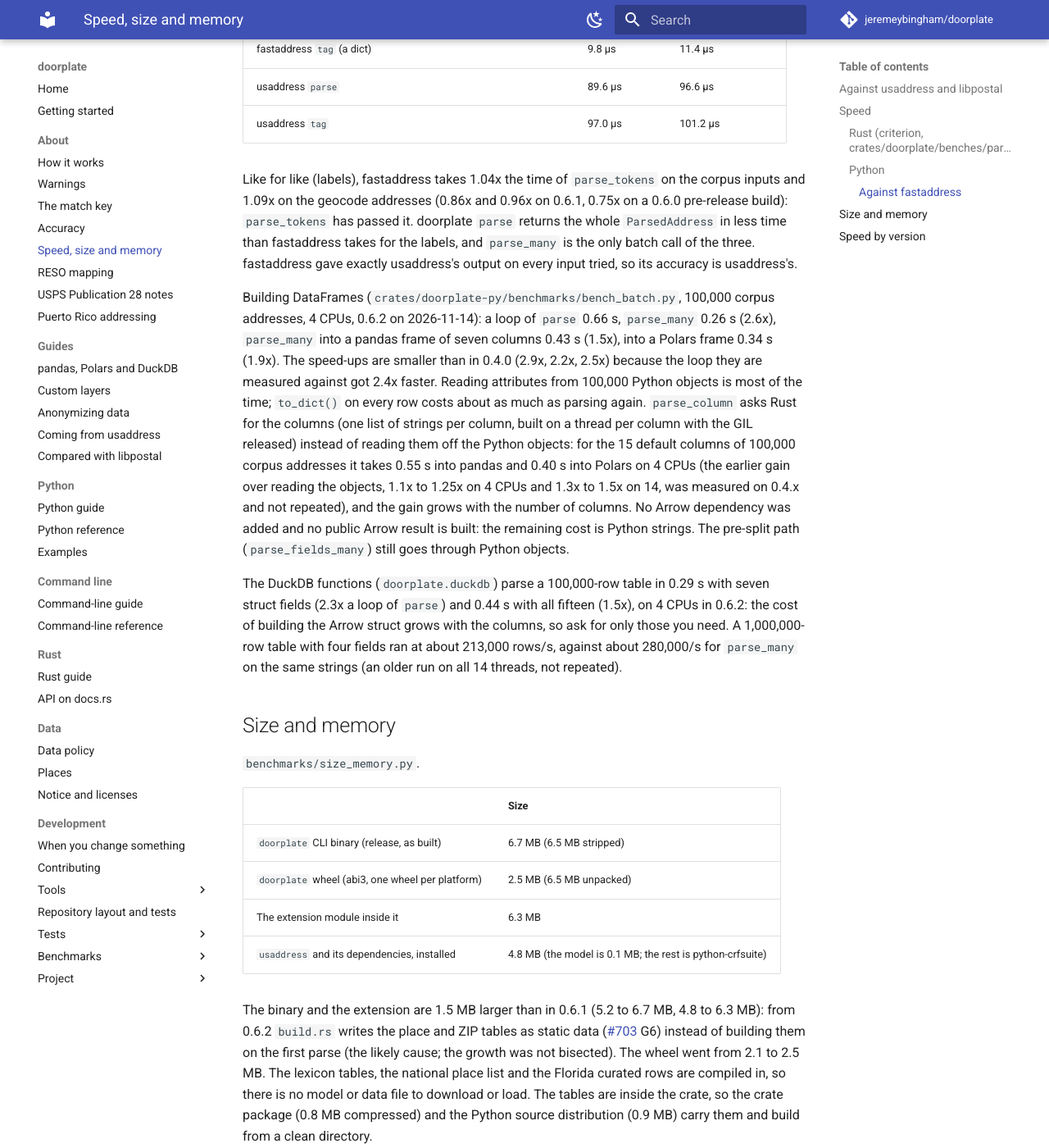
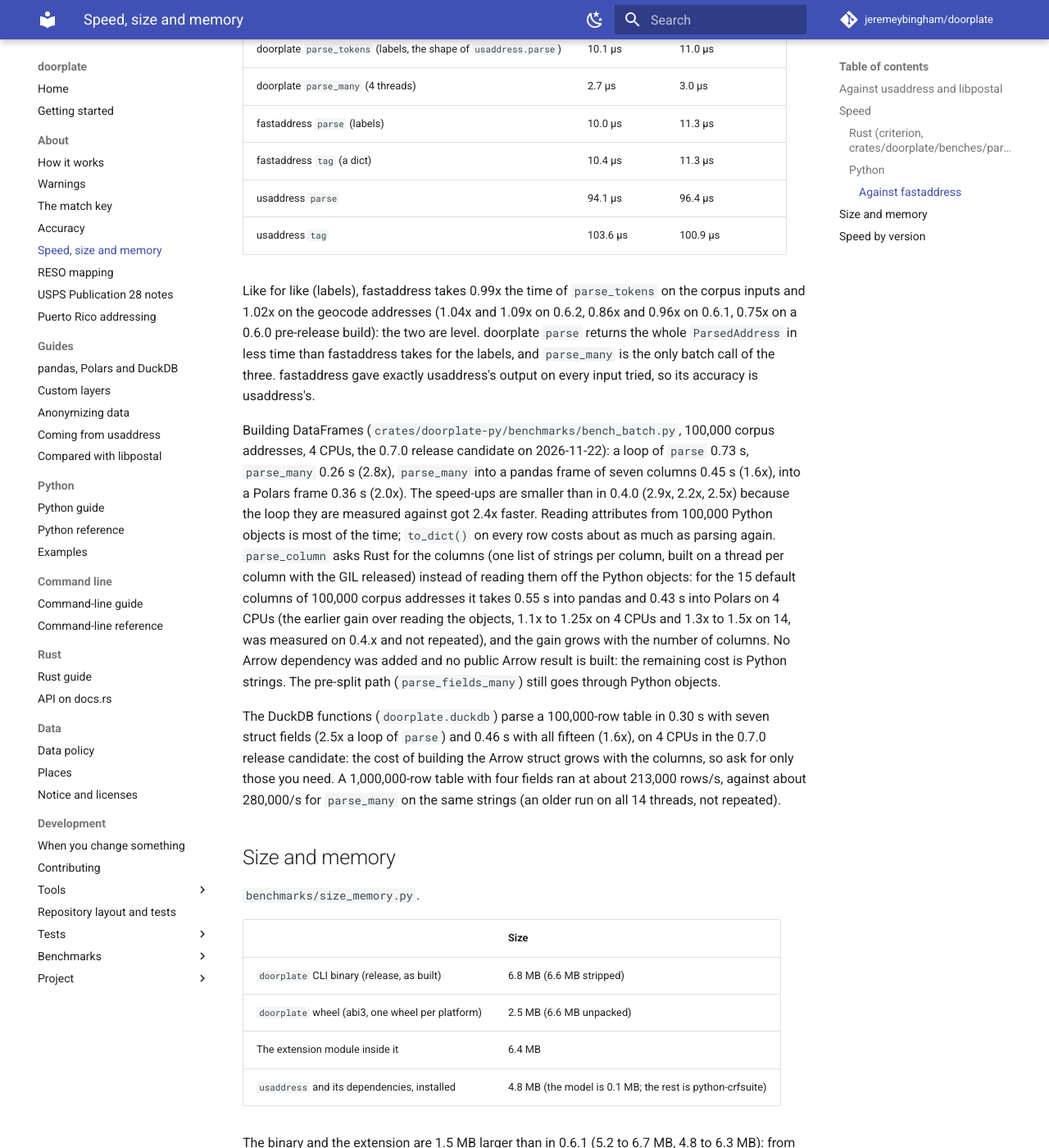
Before and after one commit to jeremeybingham/doorplate, an MkDocs documentation site: the page built from docs/speed-and-size.md, in a window 1280 px wide and 1400 px high, scrolled down 3319 px. Shown: the whole window at 82% size. Built offline with MkDocs 1.6.1 and Material for MkDocs 9.7.7, drawn with Linux system fonts in a browser that asks for light colours; comment, search, counter and statistics services are not loaded; some of the changed text lies outside the part shown.

Commit message:
Figures for the 0.7.0 release candidate (41c95be)
Benchmark suite v1 and v2, the private twin, accuracy.py, the geocode
track, oneline_fl, nad_score, speed (criterion, Python, fastaddress,
batch, DuckDB, the engine retake with callgrind) and size and memory,
measured on 41c95be on 2026-11-22. The showdown headline is provisional:
a scratch wheel of the candidate scored with the usaddress and libpostal
predictions of the 2026-11-16 run.

The suite's key-stability label now names k6.

Co-Authored-By: Claude Opus 5.5 <noreply@anthropic.com>

```diff
--- a/docs/speed-and-size.md
+++ b/docs/speed-and-size.md
@@ -4,8 +4,8 @@ The headline is the [parser showdown](#against-usaddress-and-libpostal)'s cost t
 timed on the same strings in one session. The sections after it are doorplate's own measurements, in more detail and by
 build: Rust, Python, DataFrames, size and memory, and speed by version.
 
-**Builds.** 0.6.2 (`041c38d`, the parser code of the release), measured 2026-11-14, unless a table names another build
-(the command-line, DataFrame and DuckDB figures were not re-run for the release). One machine (Intel Core i9-9900K, Linux
+**Builds.** The 0.7.0 release candidate (`41c95be`), measured 2026-11-22, unless a table names another build
+(the command-line figure was not re-run). One machine (Intel Core i9-9900K, Linux
 on WSL2), so read the ratios. Accuracy is on [Benchmarks: accuracy](benchmarks.md); how to rerun these scripts and
 profile the engine is in [Running the benchmarks](running-benchmarks.md).
 
@@ -32,6 +32,11 @@ the adapter.
 - **0.6.2 is faster.** The showdown's [releases appendix](https://github.com/jeremeybingham/address-parser-showdown/blob/main/report/RELEASES.md)
   timed 0.6.2 at 113,315 strings per second in one process and 317,934 in four, in a session of its own (usaddress and
   libpostal were not re-timed there). doorplate's own figures for 0.6.2 follow.
+- **0.7.0 (provisional).** A scratch build of the 0.7.0 release candidate (wheel `523212dd`, `41c95be`), timed by the
+  same appendix script in a session of its own, made 101,625 strings per second in one process and 316,432 in four
+  (usaddress and libpostal not re-timed). That is 10% below 0.6.2 in one process and level in four; the engine retake
+  [below](#speed-by-version) puts the cost of the 0.7.0 rules at 4.3% more instructions and 7% more time per parse, and
+  the rest is within this machine's spread.
 - These figures time one string per call. doorplate's batch call, `parse_many`, runs on several threads in one process
   with the GIL released ([Python](#python) below); neither of the others has one.
 
@@ -39,25 +44,25 @@ the adapter.
 
 ### Rust (criterion, `crates/doorplate/benches/parse.rs`)
 
-0.6.2 (`041c38d`), 2026-11-14. Median of a measurement run, one thread unless noted, unpinned (it varies by several percent from run to run).
+0.7.0 release candidate (`41c95be`), 2026-11-22. Median of a measurement run, one thread unless noted, unpinned (it varies by several percent from run to run).
 
 | Benchmark | Time |
 |---|---|
-| `parse`, street only (`1305 SUNWOOD DR`) | 1.9 µs |
-| `parse`, PO box | 3.4 µs |
+| `parse`, street only (`1305 SUNWOOD DR`) | 2.0 µs |
+| `parse`, PO box | 3.3 µs |
 | `parse`, military | 2.7 µs |
 | `parse`, highway | 3.3 µs |
-| `parse_fields` (street, city, state, ZIP) | 5.0 µs |
-| `parse`, unit and ZIP+4 | 4.3 µs |
-| `parse`, full one line | 4.5 µs |
-| The corpus inputs, one by one | 9.6 ms |
-| The same, `parse_many` (rayon, 14 threads) | 2.1 ms |
-| `to_usps` | 0.59 µs |
+| `parse_fields` (street, city, state, ZIP) | 5.4 µs |
+| `parse`, unit and ZIP+4 | 4.6 µs |
+| `parse`, full one line | 4.6 µs |
+| The corpus inputs, one by one | 9.5 ms |
+| The same, `parse_many` (rayon, 14 threads) | 1.9 ms |
+| `to_usps` | 0.60 µs |
 | `to_reso` | 1.16 µs |
-| `key` | 0.30 µs |
-| `slug` | 0.78 µs |
+| `key` | 0.37 µs |
+| `slug` | 0.79 µs |
 
-Parsing is the biggest cost; each emitter takes 0.3 to 1.2 µs against 2 to 5 µs
+Parsing is the biggest cost; each emitter takes 0.4 to 1.2 µs against 2 to 5 µs
 for a parse, and a `ParsedAddress` builds them only when asked.
 
 The command-line tool: `doorplate parse-file` over 440,288 distinct Florida
@@ -74,17 +79,17 @@ The suite's own `speed` command (`python benchmarks/suite.py speed`, [below](#sp
 
 | | Corpus inputs | Geocode addresses |
 |---|---|---|
-| doorplate `parse` | 6.6 µs | 7.5 µs |
-| doorplate `parse`, then `key()` and `to_usps()` | 9.3 µs | 10.8 µs |
-| doorplate `tag` | 9.3 µs | 10.5 µs |
-| doorplate `parse_tokens` | 9.2 µs | 10.5 µs |
-| doorplate `parse_many` (14 threads) | 1.5 µs | 1.7 µs |
-| usaddress `parse` | 90.6 µs | 97.0 µs |
-| usaddress `tag` | 98.4 µs | 101.2 µs |
+| doorplate `parse` | 7.2 µs | 8.0 µs |
+| doorplate `parse`, then `key()` and `to_usps()` | 10.3 µs | 11.6 µs |
+| doorplate `tag` | 10.1 µs | 11.0 µs |
+| doorplate `parse_tokens` | 9.9 µs | 10.9 µs |
+| doorplate `parse_many` (14 threads) | 1.6 µs | 1.8 µs |
+| usaddress `parse` | 94.8 µs | 96.9 µs |
+| usaddress `tag` | 103.6 µs | 101.6 µs |
 
-Call by call on one thread, `parse_tokens` is 9.9x `usaddress.parse` on the
-corpus inputs and 9.3x on the geocode addresses. `parse_many` parses on all
-the cores it is given (14 here) with the GIL released: 59x and 57x `usaddress.parse`, which is
+Call by call on one thread, `parse_tokens` is 9.5x `usaddress.parse` on the
+corpus inputs and 8.9x on the geocode addresses. `parse_many` parses on all
+the cores it is given (14 here) with the GIL released: 58x and 54x `usaddress.parse`, which is
 single-threaded (usaddress could be run in several processes; that is a
 different comparison). A Python call costs about what the Rust parse does;
 the boundary is not the bottleneck. usaddress 0.5.16 was run live.
@@ -92,37 +97,37 @@ the boundary is not the bottleneck. usaddress 0.5.16 was run live.
 #### Against fastaddress
 
 [`fastaddress`](https://github.com/vinvomero/fastaddress) (MIT, 0.1.0) runs usaddress's trained model in Rust with the
-same Python API, so it is the fairer speed baseline. One run on 0.6.2 (`041c38d`), 2026-11-14,
+same Python API, so it is the fairer speed baseline. One run on the 0.7.0 release candidate (`41c95be`), 2026-11-22,
 pinned to 4 CPUs, 100,000 addresses, best of five; usaddress run live:
 
 | | Corpus inputs | Geocode addresses |
 |---|---|---|
-| doorplate `parse` (a `ParsedAddress`) | 6.6 µs | 7.5 µs |
-| doorplate `parse_tokens` (labels, the shape of `usaddress.parse`) | 9.2 µs | 10.4 µs |
-| doorplate `parse_many` (4 threads) | 2.5 µs | 2.7 µs |
-| fastaddress `parse` (labels) | 9.5 µs | 11.4 µs |
-| fastaddress `tag` (a dict) | 9.8 µs | 11.4 µs |
-| usaddress `parse` | 89.6 µs | 96.6 µs |
-| usaddress `tag` | 97.0 µs | 101.2 µs |
+| doorplate `parse` (a `ParsedAddress`) | 7.4 µs | 8.0 µs |
+| doorplate `parse_tokens` (labels, the shape of `usaddress.parse`) | 10.1 µs | 11.0 µs |
+| doorplate `parse_many` (4 threads) | 2.7 µs | 3.0 µs |
+| fastaddress `parse` (labels) | 10.0 µs | 11.3 µs |
+| fastaddress `tag` (a dict) | 10.4 µs | 11.3 µs |
+| usaddress `parse` | 94.1 µs | 96.4 µs |
+| usaddress `tag` | 103.6 µs | 100.9 µs |
 
-Like for like (labels), fastaddress takes 1.04x the time of `parse_tokens` on the corpus inputs and 1.09x on the geocode
-addresses (0.86x and 0.96x on 0.6.1, 0.75x on a 0.6.0 pre-release build): `parse_tokens` has passed it. doorplate `parse` returns the whole `ParsedAddress` in less time than
+Like for like (labels), fastaddress takes 0.99x the time of `parse_tokens` on the corpus inputs and 1.02x on the geocode
+addresses (1.04x and 1.09x on 0.6.2, 0.86x and 0.96x on 0.6.1, 0.75x on a 0.6.0 pre-release build): the two are level. doorplate `parse` returns the whole `ParsedAddress` in less time than
 fastaddress takes for the labels, and `parse_many` is the only batch call of the three.
 fastaddress gave exactly usaddress's output on every input tried, so its accuracy is usaddress's.
 
 Building DataFrames (`crates/doorplate-py/benchmarks/bench_batch.py`, 100,000
-corpus addresses, 4 CPUs, 0.6.2 on 2026-11-14): a loop of `parse` 0.66 s, `parse_many` 0.26 s (2.6x),
-`parse_many` into a pandas frame of seven columns 0.43 s (1.5x), into a Polars
-frame 0.34 s (1.9x). The speed-ups are smaller than in 0.4.0 (2.9x, 2.2x, 2.5x) because the loop they are measured against got 2.4x faster. Reading attributes from 100,000 Python objects is
+corpus addresses, 4 CPUs, the 0.7.0 release candidate on 2026-11-22): a loop of `parse` 0.73 s, `parse_many` 0.26 s (2.8x),
+`parse_many` into a pandas frame of seven columns 0.45 s (1.6x), into a Polars
+frame 0.36 s (2.0x). The speed-ups are smaller than in 0.4.0 (2.9x, 2.2x, 2.5x) because the loop they are measured against got 2.4x faster. Reading attributes from 100,000 Python objects is
 most of the time; `to_dict()` on every row costs about as much as parsing again.
 `parse_column` asks Rust for the columns (one list of strings per column, built on a thread per column
 with the GIL released) instead of reading them off the Python objects: for the 15 default columns of
-100,000 corpus addresses it takes 0.55 s into pandas and 0.40 s into Polars on 4 CPUs (the earlier gain over reading the objects, 1.1x to 1.25x on 4 CPUs and 1.3x to 1.5x on 14, was measured on 0.4.x and not repeated), and the gain
+100,000 corpus addresses it takes 0.55 s into pandas and 0.43 s into Polars on 4 CPUs (the earlier gain over reading the objects, 1.1x to 1.25x on 4 CPUs and 1.3x to 1.5x on 14, was measured on 0.4.x and not repeated), and the gain
 grows with the number of columns. No Arrow dependency was added and no public Arrow result is built: the
 remaining cost is Python strings. The pre-split path (`parse_fields_many`) still goes through Python objects.
 
-The DuckDB functions (`doorplate.duckdb`) parse a 100,000-row table in 0.29 s with seven
-struct fields (2.3x a loop of `parse`) and 0.44 s with all fifteen (1.5x), on 4 CPUs in 0.6.2: the cost of
+The DuckDB functions (`doorplate.duckdb`) parse a 100,000-row table in 0.30 s with seven
+struct fields (2.5x a loop of `parse`) and 0.46 s with all fifteen (1.6x), on 4 CPUs in the 0.7.0 release candidate: the cost of
 building the Arrow struct grows with the columns, so ask for only those you need. A
 1,000,000-row table with four fields ran at about 213,000 rows/s, against about 280,000/s
 for `parse_many` on the same strings (an older run on all 14 threads, not repeated).
@@ -133,17 +138,17 @@ for `parse_many` on the same strings (an older run on all 14 threads, not repeat
 
 | | Size |
 |---|---|
-| `doorplate` CLI binary (release, as built) | 6.7 MB (6.5 MB stripped) |
-| `doorplate` wheel (abi3, one wheel per platform) | 2.5 MB (6.5 MB unpacked) |
-| The extension module inside it | 6.3 MB |
+| `doorplate` CLI binary (release, as built) | 6.8 MB (6.6 MB stripped) |
+| `doorplate` wheel (abi3, one wheel per platform) | 2.5 MB (6.6 MB unpacked) |
+| The extension module inside it | 6.4 MB |
 | `usaddress` and its dependencies, installed | 4.8 MB (the model is 0.1 MB; the rest is python-crfsuite) |
 
 The binary and the extension are 1.5 MB larger than in 0.6.1 (5.2 to 6.7 MB, 4.8 to 6.3 MB): from 0.6.2 `build.rs` writes the place and
 ZIP tables as static data (#703 G6) instead of building them on the first parse (the likely cause; the growth was not bisected). The wheel went from
 2.1 to 2.5 MB. The lexicon tables, the national place list and the Florida curated rows are compiled
 in, so there is no model or data file to download or load. The tables are
-inside the crate, so the crate package (0.8 MB compressed) and the Python source
-distribution (0.9 MB) carry them and build from a clean directory.
+inside the crate, so the crate package (0.9 MB compressed) and the Python source
+distribution (1.0 MB) carry them and build from a clean directory.
 
 Peak resident memory of a fresh Python process parsing 100,000 addresses
 (corpus inputs repeated):
@@ -183,13 +188,15 @@ Every release tag in one session, 2026-11-13, at the release (`v0.6.1`, `5a72a70
 alternating rounds that agreed within about 2%), and callgrind on the same binaries (one pass of five loops over the 4,000 inputs,
 divided by 20,000 parses). These are the figures in the [0.6.1 blog post](https://jeremeybingham.github.io/doorplate/2026/11/13/doorplate-0-6-1.html):
 
-| | 0.3.1 | 0.4.0 | 0.4.1 | 0.5.0 | 0.5.1 | 0.6.0 | 0.6.1 | 0.6.2 |
-|---|---|---|---|---|---|---|---|---|
-| Wall time per parse (µs, median round) | 25.75 | 21.08 | 21.01 | 23.16 | 10.56 | 11.18 | 8.10 | 5.98 |
-| Parses per second (median round) | 38,831 | 47,428 | 47,604 | 43,179 | 94,661 | 89,436 | 123,453 | 167,154 |
-| Instructions per parse (callgrind) | about 187,200 | about 156,500 | about 157,500 | about 171,600 | about 86,200 | about 89,700 | about 62,700 | about 47,000 |
+| | 0.3.1 | 0.4.0 | 0.4.1 | 0.5.0 | 0.5.1 | 0.6.0 | 0.6.1 | 0.6.2 | 0.7.0 |
+|---|---|---|---|---|---|---|---|---|---|
+| Wall time per parse (µs, median round) | 25.75 | 21.08 | 21.01 | 23.16 | 10.56 | 11.18 | 8.10 | 5.98 | 6.43 |
+| Parses per second (median round) | 38,831 | 47,428 | 47,604 | 43,179 | 94,661 | 89,436 | 123,453 | 167,154 | 155,588 |
+| Instructions per parse (callgrind) | about 187,200 | about 156,500 | about 157,500 | about 171,600 | about 86,200 | about 89,700 | about 62,700 | about 47,000 | about 48,300 |
 
 The 0.6.2 column was measured on 2026-11-14 at `041c38d` with the same method, in a session of its own with `v0.6.1` rebuilt beside it, three alternating rounds (0.6.2: 5.98, 5.97 and 6.00 µs; 0.6.1: 7.91, 7.93 and 8.00 µs; instructions 46,986 and 62,696 per parse). The older columns are the 2026-11-13 session, whose 0.6.1 figure (8.10 µs) is 2% above this session's, so compare 0.6.2 with the 0.6.1 of its own session: 0.6.2 takes 24.6% less time than 0.6.1 (1.32x the parses per second) and 25.1% fewer instructions. Between 0.6.0 and 0.6.2 that is 1.87x the parses per second on the 2026-11-13 figures.
+
+The 0.7.0 column is the release candidate (`41c95be`), measured on 2026-11-22 with the same method beside `v0.6.2` rebuilt, three alternating rounds (0.7.0: 6.39, 6.48 and 6.43 µs; 0.6.2: 6.03, 6.00 and 5.99 µs). Instructions: 48,264 per parse against 46,259 for 0.6.2 built in the same session (the callgrind guard script, `tools/perf/callgrind_guard.sh v0.6.2`; this compiler counts about 1.6% fewer than the 2026-11-14 session's for the same tag). **0.7.0 takes 7.2% more time and 4.3% more instructions per parse than 0.6.2**, the cost of the 0.7.0 rules: every rule PR passed the 1% guard, and the per-PR steps on CI add up to +4.5% (the largest: #738 and #785, +0.67% each; #816, +0.54%; #814, +0.49%; #735 and #792, +0.48% each). As with 0.5.0 and 0.6.0, the release that adds rules costs time.
 
 0.6.1 takes 27% less time than 0.6.0 (1.38x the parses per second) and 30% fewer instructions; the changelog's −27.6% is the sum of
 the #672 steps on their own bases. The rule releases cost time: 0.5.0 took 10% longer than 0.4.1, 0.6.0 6% longer than 0.5.1 (4% more
@@ -199,23 +206,25 @@ Python `parse` for every release tag in one session, 2026-11-13 (each tag built
 golden-corpus inputs of `main` repeated to 100,000, best of five, the median of three alternating rounds that agreed within
 about 2%; unpinned on a quiet machine), with each release's size (from earlier runs, not re-measured in this session):
 
-| | 0.3.1 | 0.4.0 | 0.4.1 | 0.5.0 | 0.5.1 | 0.6.0 | 0.6.1 | 0.6.2 |
-|---|---|---|---|---|---|---|---|---|
-| Python `parse`, golden-corpus inputs, per second | 53,710 | 66,037 | 64,734 | 57,333 | 107,380 | 101,919 | 134,761 | 150,949 (one run) |
-| CLI binary, release as built / stripped (MB) | 5.0 / 4.4 | 5.5 / 4.6 | 6.1 / 5.1 | 6.2 / 5.2 | 5.2 / 5.0 | 5.2 / 5.0 | 5.2 / 5.0 | 6.7 / 6.5 |
-| Wheel (MB) | 2.0 | 2.0 | 2.0 | 2.0 | 2.0 | 2.1 | 2.1 | 2.5 |
+| | 0.3.1 | 0.4.0 | 0.4.1 | 0.5.0 | 0.5.1 | 0.6.0 | 0.6.1 | 0.6.2 | 0.7.0 |
+|---|---|---|---|---|---|---|---|---|---|
+| Python `parse`, golden-corpus inputs, per second | 53,710 | 66,037 | 64,734 | 57,333 | 107,380 | 101,919 | 134,761 | 150,949 (one run) | 138,367 (one run) |
+| CLI binary, release as built / stripped (MB) | 5.0 / 4.4 | 5.5 / 4.6 | 6.1 / 5.1 | 6.2 / 5.2 | 5.2 / 5.0 | 5.2 / 5.0 | 5.2 / 5.0 | 6.7 / 6.5 | 6.8 / 6.6 |
+| Wheel (MB) | 2.0 | 2.0 | 2.0 | 2.0 | 2.0 | 2.1 | 2.1 | 2.5 | 2.5 |
 
 From Python, 0.6.1 makes 1.32x the parses per second of 0.6.0 (24% less time per call), less than the engine's 27% because
 the Python object work around a parse did not change. The [Python table](#python) above (a different run, 123,826 per
 second for the same row on 0.6.1) is the one with the other calls. The 0.6.2 figure is a single run on 2026-11-14, not an alternating session: against the
 123,826 of the same kind of run on 0.6.1 it is 1.22x (150,949 per second), and the 0.6.2 size figures are from the same day.
+The 0.7.0 figure is the same kind of single run (`speed_python.py`, unpinned, 2026-11-22): 8% below 0.6.2's, in line with
+the engine's 7%.
 
-The benchmark suite's own `speed` command on 0.6.2 (`041c38d`, 2026-11-14; the 19,586 inputs, the 4-CPU profile, best of 3; peak memory 159 MB
-with usaddress loaded, 157 MB for doorplate alone; usaddress run live, so its rate differs from the 9,297 of the 0.6.0 run, cached from 2026-10-31; on 0.6.1 the same command gave 82,331, 110,178 and 324,740):
+The benchmark suite's own `speed` command on the 0.7.0 release candidate (`41c95be`, 2026-11-22; the 19,586 inputs, the 4-CPU profile, best of 3; peak memory 160 MB
+with usaddress loaded, 157 MB for doorplate alone; usaddress run live; the `v2` run of the same session gave 91,954, 132,363 and 401,098, so the 4-thread figure moves about 10% between runs; on 0.6.2 the same command gave 98,830, 139,851 and 426,574):
 
 | | Addresses per second | Against usaddress `parse` |
 |---|---|---|
-| usaddress `parse` (1 thread, no batch call) | 9,150 | 1.0x |
-| doorplate `parse_tokens` (1 thread) | 98,830 | 10.8x |
-| doorplate `parse_many` (1 thread) | 139,851 | 15.3x |
-| doorplate `parse_many` (4 threads) | 426,574 | 46.6x |
+| usaddress `parse` (1 thread, no batch call) | 9,213 | 1.0x |
+| doorplate `parse_tokens` (1 thread) | 94,132 | 10.2x |
+| doorplate `parse_many` (1 thread) | 132,534 | 14.4x |
+| doorplate `parse_many` (4 threads) | 360,441 | 39.1x |
```
Also changed, not shown: other parts of docs/speed-and-size.md (+3 -3 lines), crates/doorplate/README.md (+1 -1 lines), docs/benchmark-suite.md (+1 -1 lines), docs/benchmarks.md (+76 -65 lines), docs/running-benchmarks.md (+1 -1 lines), 1 other file.
